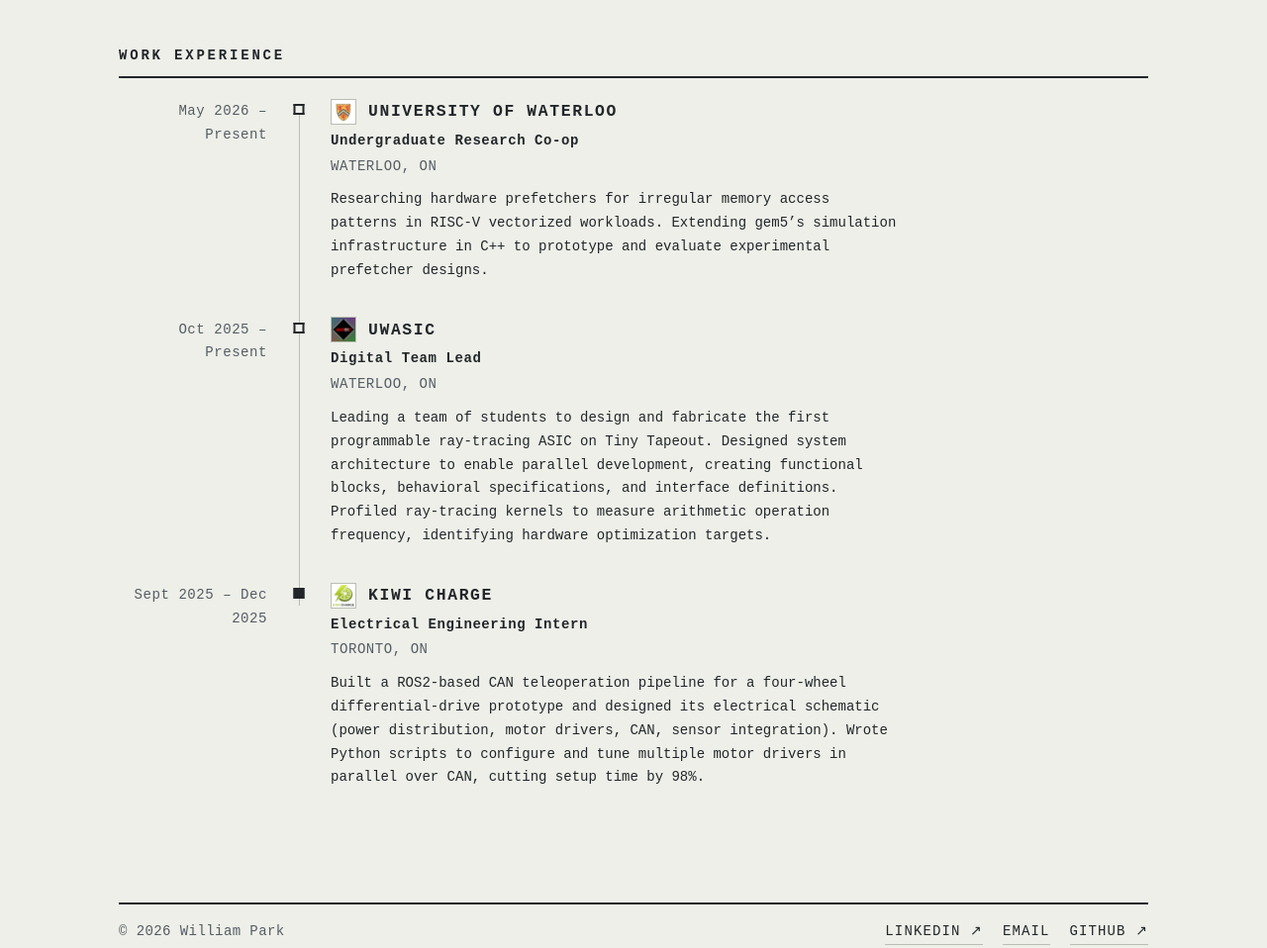
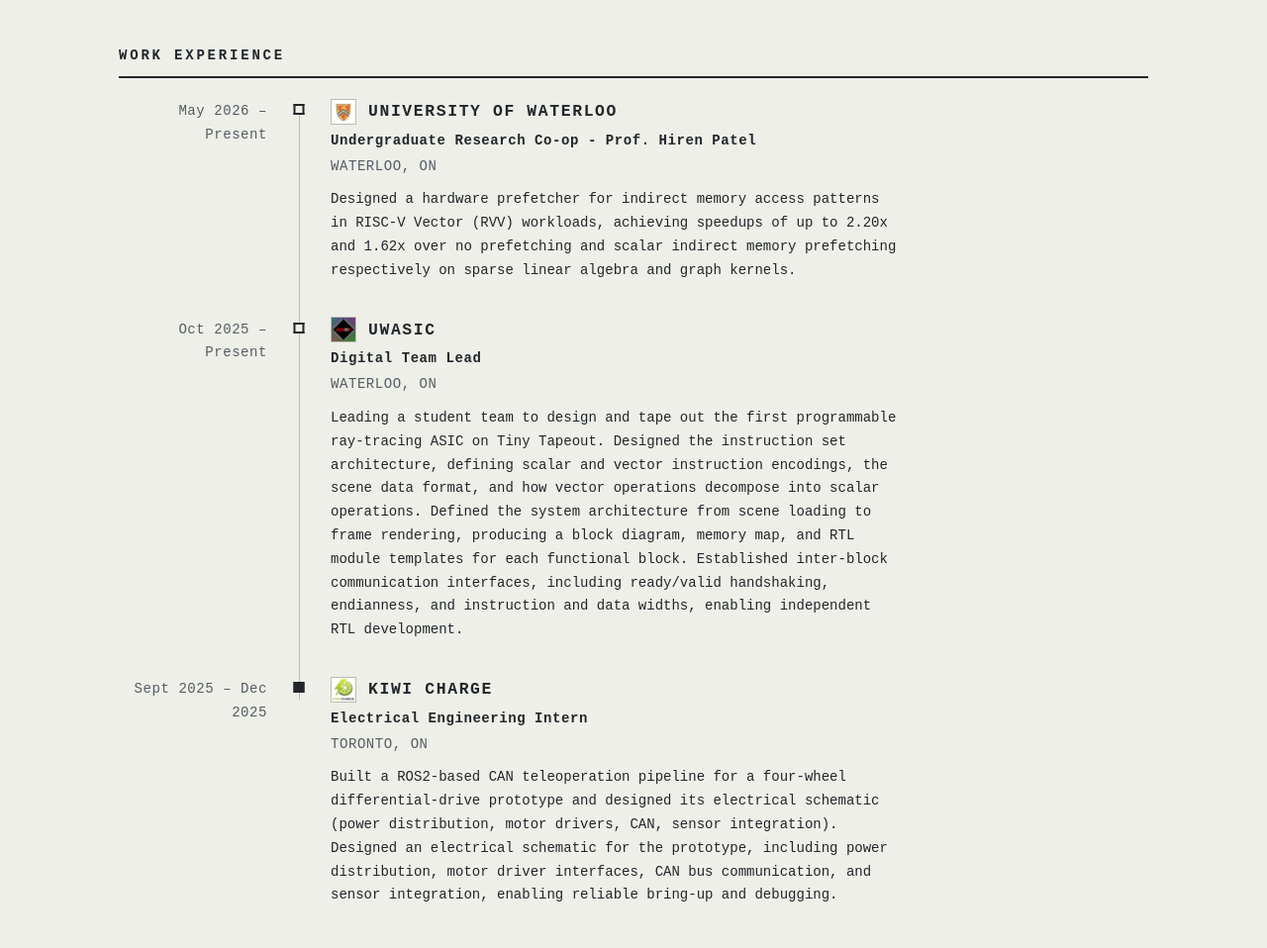
Before and after one commit to parkwilliamy/will_park_website, a plain HTML site: page docs/index.html in a window 1280 px wide. Shown: the part 903-1861 px from the top of the page at 99% size. Drawn offline with Linux system fonts and the light colour scheme; a web font is replaced by a local one.

Commit message:
updated resume and work experience descriptions

```diff
--- a/docs/index.html
+++ b/docs/index.html
@@ -123,15 +123,15 @@ its provenance.
                   <h3 class="trav-org">University of Waterloo</h3>
                 </div>
                 <div class="trav-sub">
-                  <span class="trav-role">Undergraduate Research Co-op</span>
+                  <span class="trav-role">Undergraduate Research Co-op - Prof. Hiren Patel</span>
                   <span class="trav-loc">Waterloo, ON</span>
                 </div>
               </div>
               <p class="trav-summary">
-                Researching hardware prefetchers for irregular memory access patterns
-                in RISC-V vectorized workloads. Extending gem5’s simulation
-                infrastructure in C++ to prototype and evaluate experimental
-                prefetcher designs.
+                Designed a hardware prefetcher for indirect memory access patterns
+                in RISC-V Vector (RVV) workloads, achieving speedups of up to 2.20x and 1.62x
+                over no prefetching and scalar indirect memory prefetching respectively on
+                sparse linear algebra and graph kernels.
               </p>
             </div>
           </li>
@@ -150,12 +150,13 @@ its provenance.
                 </div>
               </div>
               <p class="trav-summary">
-                Leading a team of students to design and fabricate the first
-                programmable ray-tracing ASIC on Tiny Tapeout. Designed system
-                architecture to enable parallel development, creating functional
-                blocks, behavioral specifications, and interface definitions.
-                Profiled ray-tracing kernels to measure arithmetic operation
-                frequency, identifying hardware optimization targets.
+                Leading a student team to design and tape out the first programmable ray-tracing ASIC on Tiny Tapeout.
+                Designed the instruction set architecture, defining scalar and vector instruction encodings,
+                the scene data format, and how vector operations decompose into scalar operations.
+                Defined the system architecture from scene loading to frame rendering, producing a
+                block diagram, memory map, and RTL module templates for each functional block.
+                Established inter-block communication interfaces, including ready/valid handshaking,
+                endianness, and instruction and data widths, enabling independent RTL development.
               </p>
             </div>
           </li>
@@ -176,9 +177,10 @@ its provenance.
               <p class="trav-summary">
                 Built a ROS2-based CAN teleoperation pipeline for a four-wheel
                 differential-drive prototype and designed its electrical schematic
-                (power distribution, motor drivers, CAN, sensor integration). Wrote
-                Python scripts to configure and tune multiple motor drivers in
-                parallel over CAN, cutting setup time by 98%.
+                (power distribution, motor drivers, CAN, sensor integration). Designed
+                an electrical schematic for the prototype, including power distribution,
+                motor driver interfaces, CAN bus communication, and sensor integration,
+                enabling reliable bring-up and debugging.
               </p>
             </div>
           </li>
```
Also changed, not shown: 1 other file.
